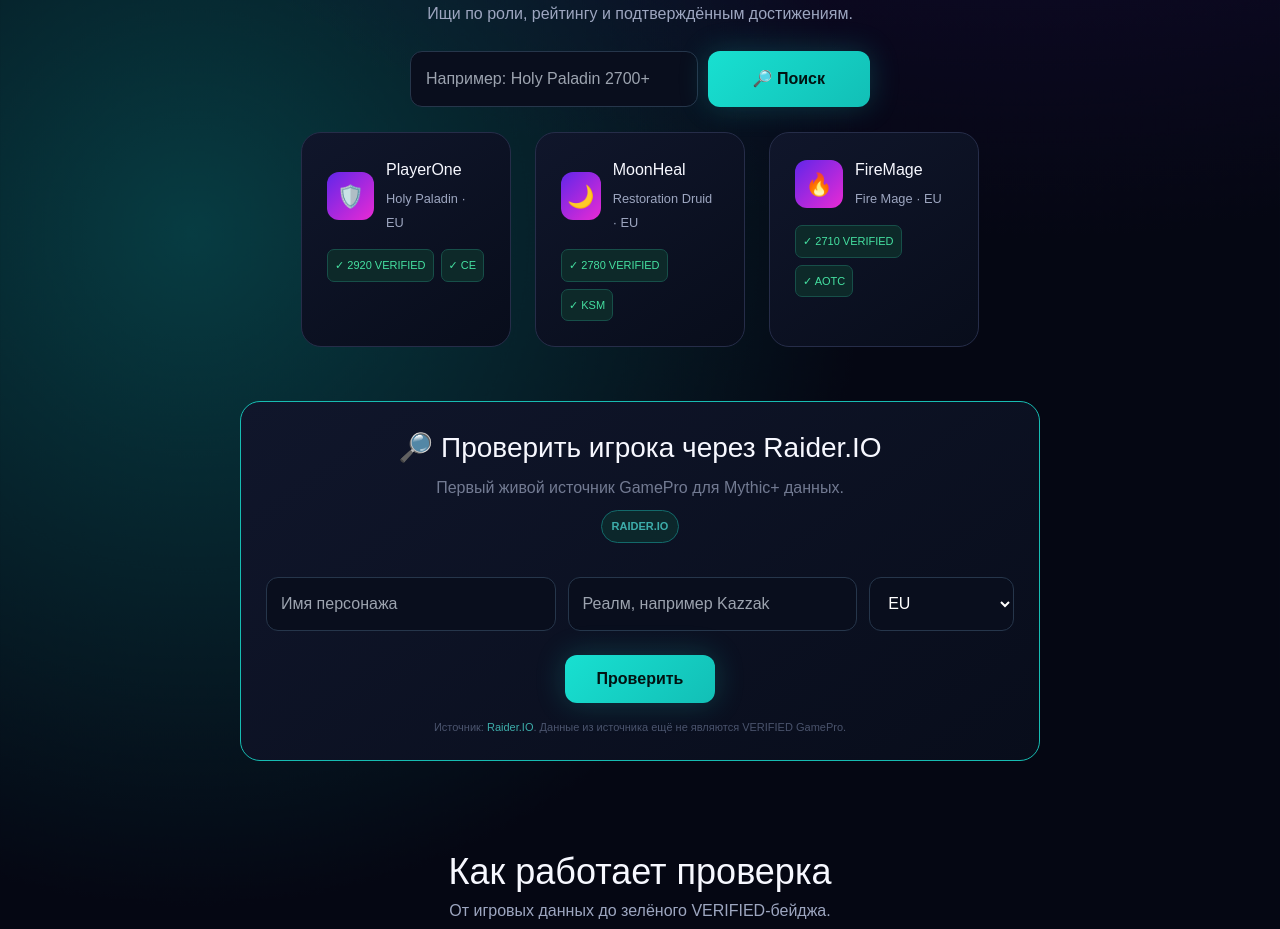
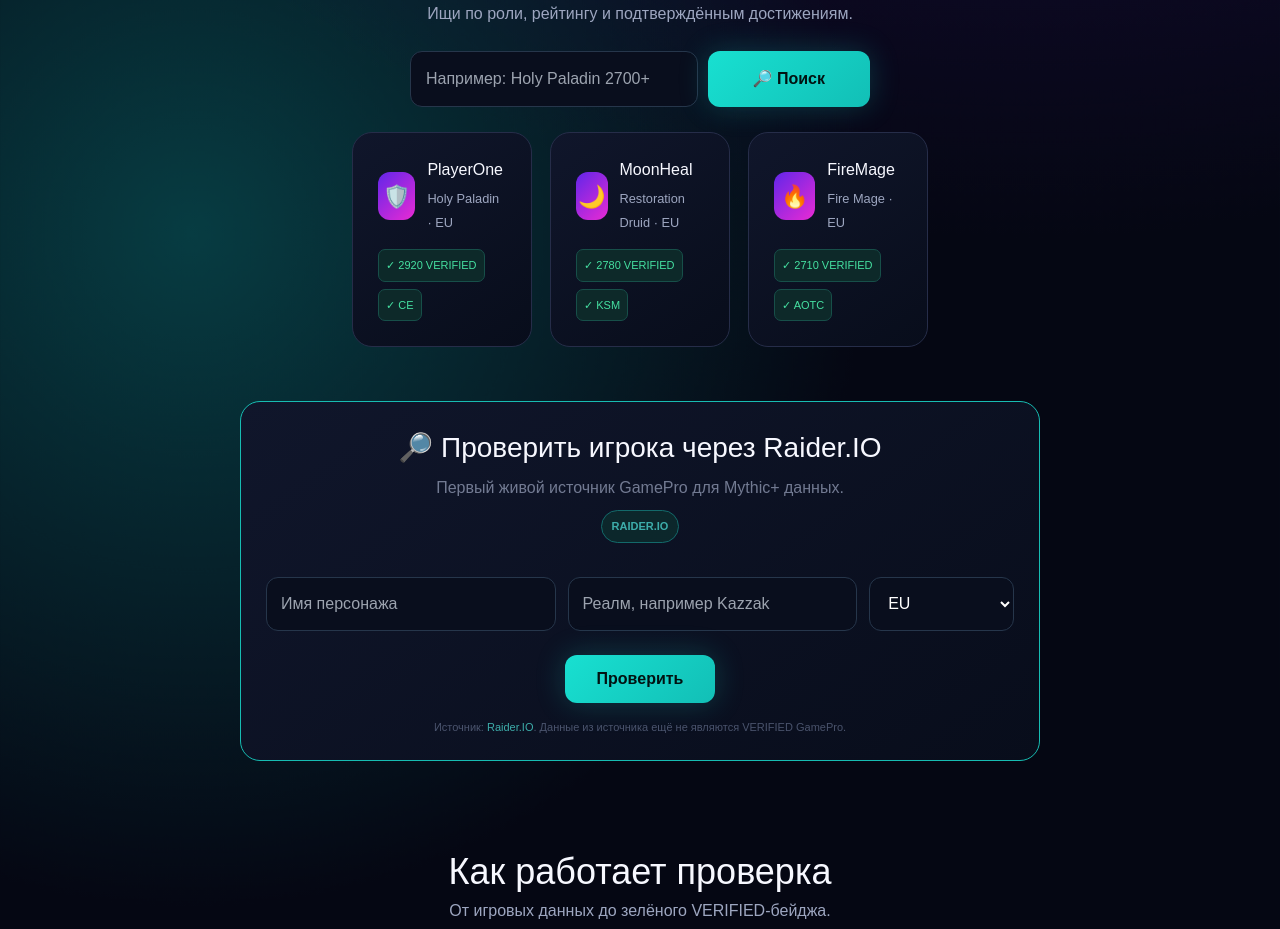
Before and after one commit to vesttrading/gamepro-market, a Next.js app: page / in a window 1280 px wide. Shown: the part 1100-2029 px from the top of the page. Built offline with nearby package versions, Linux system fonts and the light colour scheme; no server answers.

Commit message:
Modify padding and gap in globals.css
Adjusted padding and gap for search button and card layout.

```diff
--- a/app/globals.css
+++ b/app/globals.css
@@ -130,8 +130,8 @@ div[style*="justifyContent: \"space-between\""] {
 
 /* Растягиваем кнопку поиска */
 button[class*="search"] {
-    padding-left: 45px !important;
-    padding-right: 45px !important;
+    padding-left: 35px !important;
+    padding-right: 35px !important;
 }
 
 /* Возвращаем карточки в один ряд (если они упали в столбик) */
@@ -139,12 +139,12 @@ div[class*="cards"] {
     display: flex !important;
     justify-content: center !important;
     flex-wrap: wrap !important;
-    gap: 24px !important;
+    gap: 18px !important;
 }
 
 /* Уменьшаем ширину трех карточек */
 div[class*="cards"] > div {
-    max-width: 210px !important;
+    max-width: 180px !important;
     width: 100% !important;
 }
 
```
